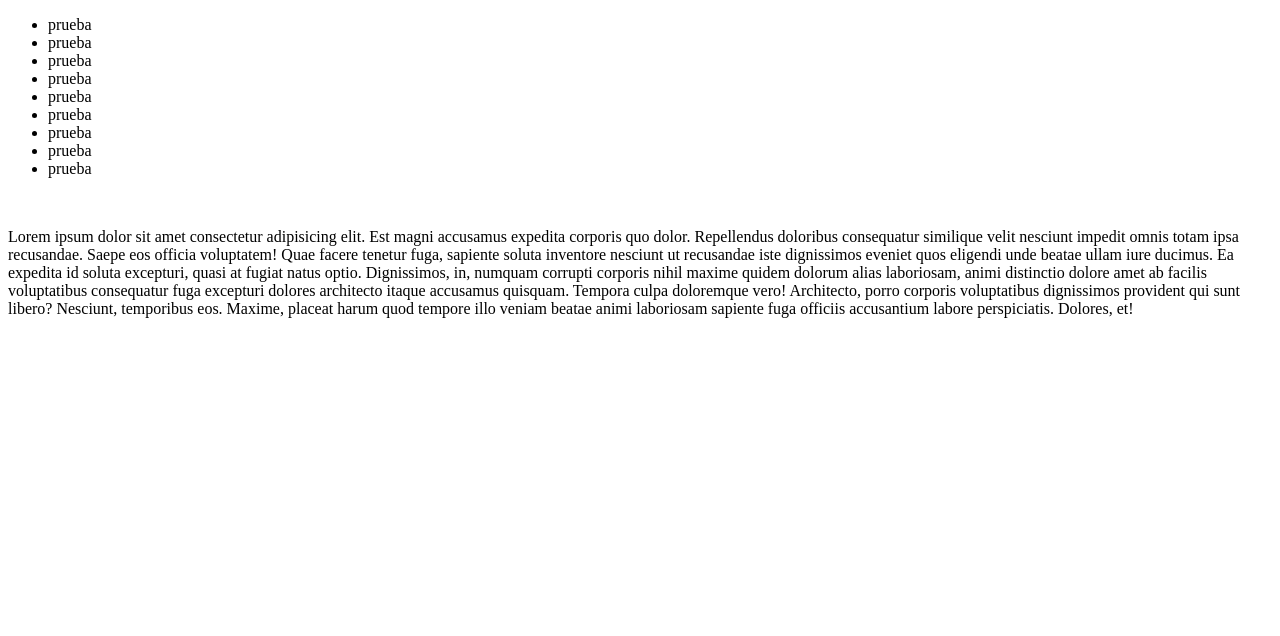
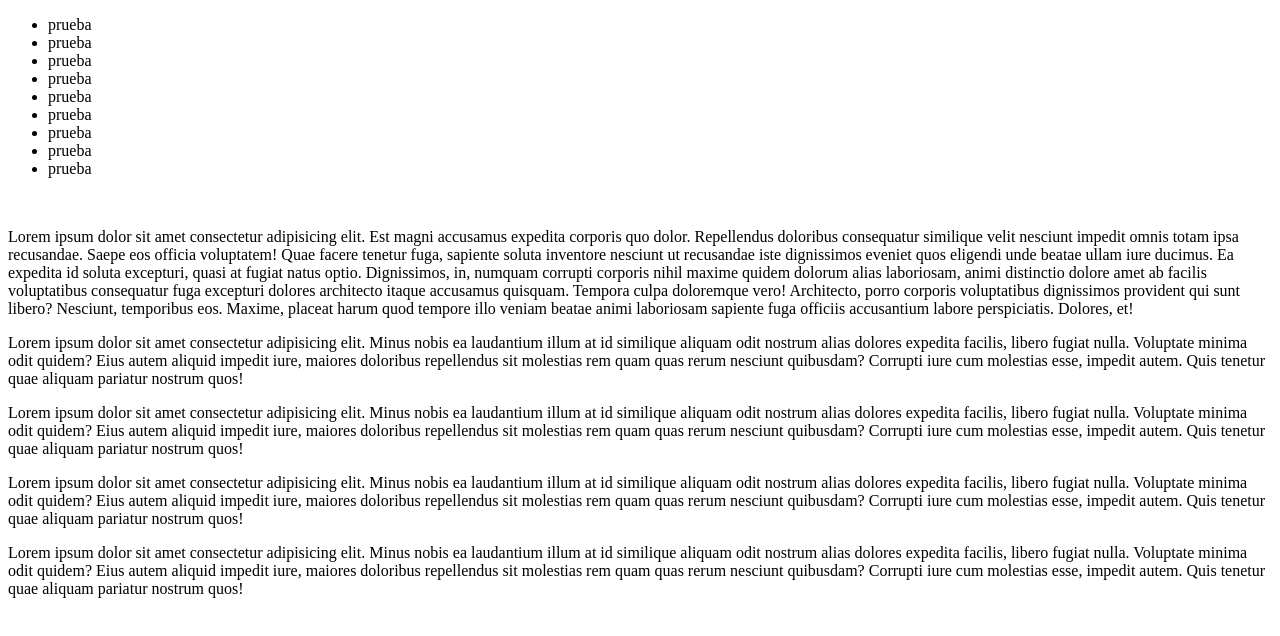
Before and after one commit to dacehell/g14git, a plain HTML site: page index.html in a window 1280 px wide. Drawn offline with Linux system fonts and the light colour scheme.

Commit message:
cambios hechos a main, eliminado un parrafo

```diff
--- a/assets/css/style.css
+++ b/assets/css/style.css
@@ -4,6 +4,7 @@ body {
 }
 p {
   background-color: aquamarine;
+  font-size: 20px;
 }
 img {
   width: 50px;
--- a/index.html
+++ b/index.html
@@ -39,5 +39,43 @@
         perspiciatis. Dolores, et!
       </p>
     </header>
+    <main>
+      <p>
+        Lorem ipsum dolor sit amet consectetur adipisicing elit. Minus nobis ea
+        laudantium illum at id similique aliquam odit nostrum alias dolores
+        expedita facilis, libero fugiat nulla. Voluptate minima odit quidem?
+        Eius autem aliquid impedit iure, maiores doloribus repellendus sit
+        molestias rem quam quas rerum nesciunt quibusdam? Corrupti iure cum
+        molestias esse, impedit autem. Quis tenetur quae aliquam pariatur
+        nostrum quos!
+      </p>
+      <p>
+        Lorem ipsum dolor sit amet consectetur adipisicing elit. Minus nobis ea
+        laudantium illum at id similique aliquam odit nostrum alias dolores
+        expedita facilis, libero fugiat nulla. Voluptate minima odit quidem?
+        Eius autem aliquid impedit iure, maiores doloribus repellendus sit
+        molestias rem quam quas rerum nesciunt quibusdam? Corrupti iure cum
+        molestias esse, impedit autem. Quis tenetur quae aliquam pariatur
+        nostrum quos!
+      </p>
+      <p>
+        Lorem ipsum dolor sit amet consectetur adipisicing elit. Minus nobis ea
+        laudantium illum at id similique aliquam odit nostrum alias dolores
+        expedita facilis, libero fugiat nulla. Voluptate minima odit quidem?
+        Eius autem aliquid impedit iure, maiores doloribus repellendus sit
+        molestias rem quam quas rerum nesciunt quibusdam? Corrupti iure cum
+        molestias esse, impedit autem. Quis tenetur quae aliquam pariatur
+        nostrum quos!
+      </p>
+      <p>
+        Lorem ipsum dolor sit amet consectetur adipisicing elit. Minus nobis ea
+        laudantium illum at id similique aliquam odit nostrum alias dolores
+        expedita facilis, libero fugiat nulla. Voluptate minima odit quidem?
+        Eius autem aliquid impedit iure, maiores doloribus repellendus sit
+        molestias rem quam quas rerum nesciunt quibusdam? Corrupti iure cum
+        molestias esse, impedit autem. Quis tenetur quae aliquam pariatur
+        nostrum quos!
+      </p>
+    </main>
   </body>
 </html>
```
